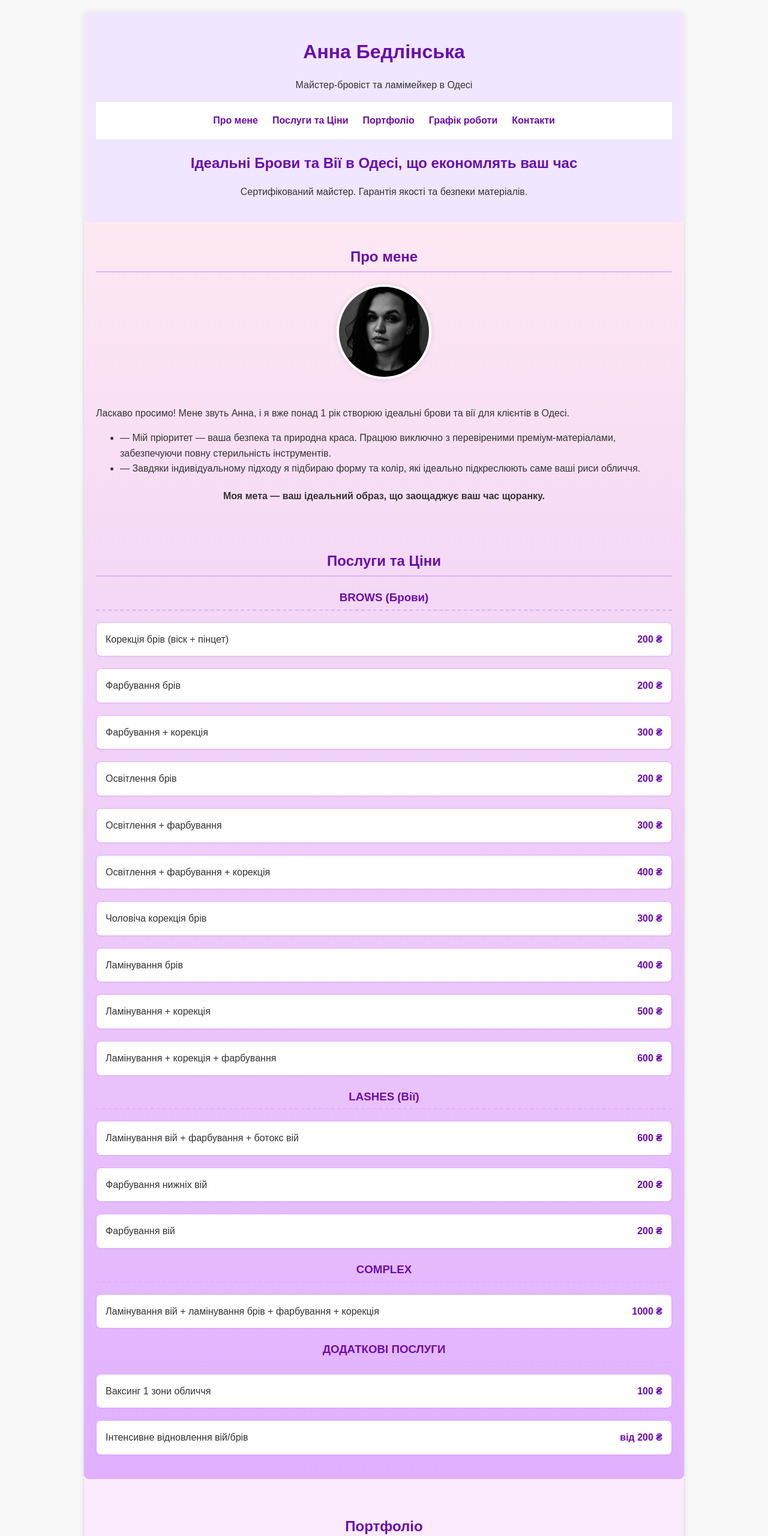
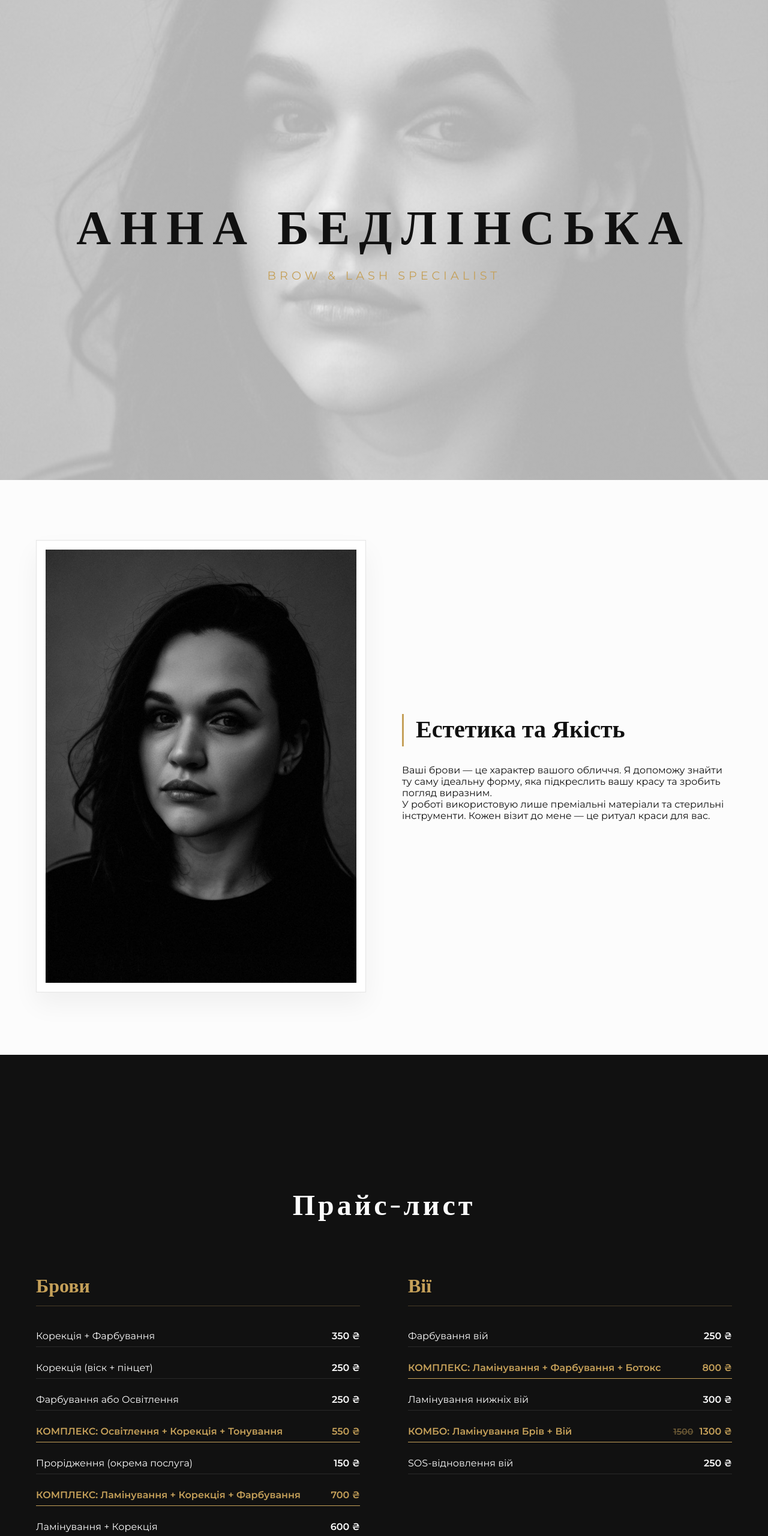
Before and after one commit to anna25bedlinskay-sketch/anna-brows-site, a plain HTML site: page index.htm in a window 1280 px wide. Shown: the top 2560 px of the page at 60% size. Drawn offline with Linux system fonts and the light colour scheme.

Commit message:
Add files via upload

```diff
--- a/index.htm
+++ b/index.htm
@@ -3,267 +3,285 @@
 <head>
     <meta charset="UTF-8">
     <meta name="viewport" content="width=device-width, initial-scale=1.0">
-    <title>Анна Бедлінська | Майстер-бровіст та ламімейкер в Одесі</title>
+    <title>ANNA BEDLINSKA | Brow & Lash Expert</title>
+    <link href="https://fonts.googleapis.com/css2?family=Cinzel:wght@400;700&family=Montserrat:wght@200;400;600&display=swap" rel="stylesheet">
     <style>
+        :root {
+            --dark: #111111;
+            --soft-white: #fcfcfc;
+            --accent-gold: #c5a059;
+            --light-gray: #e5e5e5;
+        }
+
+        * { margin: 0; padding: 0; box-sizing: border-box; }
+
         body {
-        font-family: Arial, sans-serif;
-        background-color: #f8f8f8;
-        color: #333;
-        line-height: 1.6;
-        margin: 0;
-        padding: 0;
+            font-family: 'Montserrat', sans-serif;
+            background-color: var(--soft-white);
+            color: var(--dark);
+            overflow-x: hidden;
         }
-    .container {
-        max-width: 1000px;
-        margin: 20px auto;
-        background-color: #fff;
-        padding: 0;
-        box-shadow: 0 0 10px rgba(0,0,0,0.1);
-        border-radius: 8px;
+
+        /* Тот самый эффектный первый экран */
+        header {
+            height: 100vh;
+            display: flex;
+            flex-direction: column;
+            justify-content: center;
+            align-items: center;
+            background: linear-gradient(rgba(255,255,255,0.7), rgba(255,255,255,0.7)), url('photo.jpg');
+            background-size: cover;
+            background-position: center;
+            background-attachment: fixed;
+            text-align: center;
+            animation: fadeIn 2s ease-in-out;
         }
-    /* Заголовок контейнера, де знаходиться ім'я */
-    .header-content {
-        background-color: #f0e6ff;
-        padding: 20px;
+
+        .main-title {
+            font-family: 'Cinzel', serif;
+            font-size: clamp(2.5rem, 8vw, 5rem);
+            letter-spacing: 15px;
+            text-transform: uppercase;
+            margin-bottom: 10px;
+        }
+
+        .sub-title {
+            font-size: 1.2rem;
+            letter-spacing: 6px;
+            text-transform: uppercase;
+            color: var(--accent-gold);
+        }
+
+        .section-container {
+            max-width: 1200px;
+            margin: 0 auto;
+            padding: 100px 20px;
+        }
+
+        .about-wrap {
+            display: grid;
+            grid-template-columns: 1fr 1fr;
+            gap: 60px;
+            align-items: center;
+        }
+
+        .about-img img {
+            width: 100%;
+            border: 1px solid var(--light-gray);
+            padding: 15px;
+            background: white;
+            box-shadow: 0 20px 40px rgba(0,0,0,0.05);
+        }
+
+        .about-text h2 {
+            font-family: 'Cinzel', serif;
+            font-size: 2.5rem;
+            margin-bottom: 30px;
+            border-left: 3px solid var(--accent-gold);
+            padding-left: 20px;
+        }
+
+        /* ПРАЙС НА ЧЕРНОМ */
+        .price-section {
+            background: var(--dark);
+            color: var(--soft-white);
+            padding: 120px 20px;
+        }
+
+        .price-title {
             text-align: center;
-        border-radius: 8px 8px 0 0;
+            font-family: 'Cinzel', serif;
+            font-size: 3rem;
+            margin-bottom: 80px;
+            letter-spacing: 5px;
         }
-    h1 {
-        color: #6a0dad;
-        margin-bottom: 5px;
+
+        .price-grid {
+            display: grid;
+            grid-template-columns: repeat(auto-fit, minmax(350px, 1fr));
+            gap: 80px;
         }
-    h2 {
-        color: #6a0dad;
-        border-bottom: 2px solid #e0b0ff;
-        padding-bottom: 5px;
-        margin-bottom: 20px;
-        text-align: center;
+
+        .price-cat-title {
+            font-family: 'Cinzel', serif;
+            font-size: 2rem;
+            color: var(--accent-gold);
+            margin-bottom: 40px;
+            border-bottom: 1px solid rgba(197, 160, 89, 0.3);
+            padding-bottom: 10px;
         }
-    h3 {
-        color: #6a0dad;
-        margin-top: 20px;
-    }
-    section {
-        padding: 20px;
-    }
-    /* Стили для навигации (МЕНЮ) */
-    nav {
-        text-align: center;
-        padding: 10px 0; /* Небольшие отступы для меню */
-        background-color: #fff; /* Фон меню */
-        border-bottom: 1px solid #eee;
-    }
-    nav ul {
-        list-style: none;
-        padding: 0;
-        margin: 0;
-        display: flex;
-        justify-content: center; /* Центрируем элементы меню */
-        flex-wrap: wrap; /* Для мобильных устройств */
-    }
-    nav ul li a {
-        color: #6a0dad;
-        text-decoration: none;
-        font-weight: bold;
-        padding: 8px 12px;
-        border-radius: 5px;
-        transition: background-color 0.3s;
-        display: block; /* Чтобы кликабельной была вся область */
-    }
-    nav ul li a:hover {
-        background-color: #e0b0ff;
-        color: #fff;
-    }
-    /* Стили для прайс-листа */
-    .price-list div {
-        border: 1px solid #e0b0ff;
-        padding: 15px;
-        margin-bottom: 20px;
-        border-radius: 8px;
-        background-color: #fff;
-        box-shadow: 0 1px 3px rgba(0,0,0,0.05);
-    }
+
         .price-item {
             display: flex;
             justify-content: space-between;
-        margin-bottom: 8px;
+            align-items: flex-end;
+            margin-bottom: 25px;
+            border-bottom: 1px solid rgba(255,255,255,0.1);
+            padding-bottom: 8px;
         }
-    .price-item span:last-child {
-        font-weight: bold;
-        color: #6a0dad;
+
+        .price-val {
+            font-weight: 600;
+            margin-left: 20px;
+            white-space: nowrap; /* Гривна не прыгает вниз */
         }
-    /* Стили для кнопки Instagram */
-    .insta-button {
+
+        .price-item.combo {
+            color: var(--accent-gold);
+            font-weight: 600;
+            border-bottom: 1px solid var(--accent-gold);
+        }
+
+        .old-p {
+            text-decoration: line-through;
+            opacity: 0.5;
+            font-size: 0.9rem;
+            margin-right: 10px;
+        }
+
+/* ГАЛЕРЕЯ ЦВЕТНАЯ */
+        .gallery-grid {
+            display: grid;
+            grid-template-columns: repeat(auto-fill, minmax(300px, 1fr));
+            gap: 20px;
+            margin-top: 50px;
+        }
+
+        .gallery-grid img {
+            width: 100%;
+            height: auto;
+            max-height: 600px;
+            object-fit: contain; /* Чтобы фото были видны полностью */
+            background: #fff;
+            transition: 0.5s;
+        }
+
+        /* Кнопка записи и контакты */
+        .cta-box {
+            text-align: center;
+            padding: 100px 20px;
+        }
+
+        .insta-btn {
             display: inline-block;
-        background-color: #9c27b0;
-        color: white !important;
-        padding: 12px 25px;
+            padding: 22px 60px;
+            border: 1px solid var(--dark);
+            color: var(--dark);
             text-decoration: none;
-        border-radius: 25px;
-        font-weight: bold;
-        transition: background-color 0.3s;
-        box-shadow: 0 4px 6px rgba(0,0,0,0.1);
+            text-transform: uppercase;
+            letter-spacing: 4px;
+            font-size: 0.9rem;
+            transition: 0.4s;
+            margin-bottom: 40px;
         }
-    .insta-button:hover {
-        background-color: #7b1fa2;
+
+        .insta-btn:hover { background: var(--dark); color: white; }
+
+        .phone-link {
+            font-family: 'Cinzel', serif;
+            font-size: 1.8rem;
+            color: var(--dark);
+            text-decoration: none;
+            letter-spacing: 2px;
+            font-weight: 700;
+            display: block;
+            margin-top: 10px;
         }
-    /* Стили для футера */
-    footer {
-        text-align: center;
-        padding: 15px;
-        background-color: #333;
-        color: #fff;
-        font-size: 0.9em;
-        border-radius: 0 0 8px 8px;
+
+        @keyframes fadeIn {
+            from { opacity: 0; transform: translateY(20px); }
+            to { opacity: 1; transform: translateY(0); }
         }
-    footer p {
-        margin: 0;
+
+        @media (max-width: 768px) {
+            .about-wrap { grid-template-columns: 1fr; }
+            .main-title { font-size: 2.2rem; letter-spacing: 5px; }
+            .gallery-grid { grid-template-columns: 1fr 1fr; }
         }
     </style>
 </head>
 <body>
-<div class="container">
 
-    <div class="header-content">
-        <h1>Анна Бедлінська</h1>
-        <p>Майстер-бровіст та ламімейкер в Одесі</p>
+<header>
+    <h1 class="main-title">Анна Бедлінська</h1>
+    <p class="sub-title">Brow & Lash Specialist</p>
+</header>
 
-        <nav>
-            <ul>
-                <li><a href="#about">Про мене</a></li>
-                <li><a href="#services">Послуги та Ціни</a></li>
-                <li><a href="#portfolio">Портфоліо</a></li>
-                <li><a href="#schedule">Графік роботи</a></li> <li><a href="#contact">Контакти</a></li>
-            </ul>
-        </nav>
-        <div style="margin-top: 20px;">
-            <h2 style="color: #6a0dad; border-bottom: none; padding-bottom: 0; margin-bottom: 0;">Ідеальні Брови та Вії в Одесі, що економлять ваш час</h2>
-<p>Сертифікований майстер. Гарантія якості та безпеки матеріалів.</p>
+<div class="section-container">
+    <div class="about-wrap">
+        <div class="about-img">
+            <img src="photo.jpg" alt="Анна">
+        </div>
+        <div class="about-text">
+            <h2>Естетика та Якість</h2>
+            <p>Ваші брови — це характер вашого обличчя. Я допоможу знайти ту саму ідеальну форму, яка підкреслить вашу красу та зробить погляд виразним.</p>
+            <p>У роботі використовую лише преміальні матеріали та стерильні інструменти. Кожен візит до мене — це ритуал краси для вас.</p>
+        </div>
     </div>
 </div>
 
-    <div style="background: linear-gradient(to bottom, #fde9f2, #e0b0ff); border-radius: 0 0 8px 8px; box-shadow: 0 2px 4px rgba(0,0,0,0.1);">
-<section id="about">
-            <h2>Про мене</h2>
-            <div style="text-align: center;">
-                <img src="photo.jpg" alt="Фото майстра Анни Бедлінської" style="width: 150px; height: 150px; border-radius: 50%; object-fit: cover; margin-bottom: 20px; border: 4px solid #fff; box-shadow: 0 0 10px rgba(0,0,0,0.1);">
+<section class="price-section">
+    <div class="section-container">
+        <h2 class="price-title">Прайс-лист</h2>
+        <div class="price-grid">
+            <div>
+                <h3 class="price-cat-title">Брови</h3>
+                <div class="price-item"><span>Корекція + Фарбування</span><span class="price-val">350 ₴</span></div>
+                <div class="price-item"><span>Корекція (віск + пінцет)</span><span class="price-val">250 ₴</span></div>
+                <div class="price-item"><span>Фарбування або Освітлення</span><span class="price-val">250 ₴</span></div>
+                <div class="price-item combo"><span>КОМПЛЕКС: Освітлення + Корекція + Тонування</span><span class="price-val">550 ₴</span></div>
+                <div class="price-item"><span>Прорідження (окрема послуга)</span><span class="price-val">150 ₴</span></div>
+                <div class="price-item combo"><span>КОМПЛЕКС: Ламінування + Корекція + Фарбування</span><span class="price-val">700 ₴</span></div>
+                <div class="price-item"><span>Ламінування + Корекція</span><span class="price-val">600 ₴</span></div>
+                <div class="price-item"><span>SOS-відновлення</span><span class="price-val">250 ₴</span></div>
+                <div class="price-item"><span>Чоловіча корекція</span><span class="price-val">350 ₴</span></div>
+                <div class="price-item"><span>Депіляція (одна зона)</span><span class="price-val">150 ₴</span></div>
+            </div>
+            <div>
+                <h3 class="price-cat-title">Вії</h3>
+                <div class="price-item"><span>Фарбування вій</span><span class="price-val">250 ₴</span></div>
+                <div class="price-item combo"><span>КОМПЛЕКС: Ламінування + Фарбування + Ботокс</span><span class="price-val">800 ₴</span></div>
+                <div class="price-item"><span>Ламінування нижніх вій</span><span class="price-val">300 ₴</span></div>
+                <div class="price-item combo"><span>КОМБО: Ламінування Брів + Вій</span><span class="price-val"><span class="old-p">1500</span>1300 ₴</span></div>
+                <div class="price-item"><span>SOS-відновлення вій</span><span class="price-val">250 ₴</span></div>
+            </div>
+        </div>
+    </div>
+</section>
+
+<div class="section-container">
+    <h2 class="price-title" style="color: black;">Портфоліо</h2>
+    <div class="gallery-grid">
+        <img src="work1.jpg" alt="Work">
+        <img src="work2.jpg" alt="Work">
+        <img src="work3.jpg" alt="Work">
+        <img src="work4.jpg" alt="Work">
+        <img src="work5.jpg" alt="Work">
+        <img src="work6.jpg" alt="Work">
+        <img src="work7.jpg" alt="Work">
+        <img src="work8.jpg" alt="Work">
+        <img src="work9.jpg" alt="Work">
+        <img src="work10.jpg" alt="Work">
+        <img src="work11.jpg" alt="Work">
+        <img src="work12.jpg" alt="Work">
+        <img src="work13.jpg" alt="Work">
+        <img src="work14.jpg" alt="Work">
+    </div>
 </div>
 
-            <p>Ласкаво просимо! Мене звуть Анна, і я вже понад 1 рік створюю ідеальні брови та вії для клієнтів в Одесі.</p>
-            <ul>
-                <li>— Мій пріоритет — ваша безпека та природна краса. Працюю виключно з перевіреними преміум-матеріалами, забезпечуючи повну стерильність інструментів.</li>
-                <li>— Завдяки індивідуальному підходу я підбираю форму та колір, які ідеально підкреслюють саме ваші риси обличчя.</li>
-            </ul>
-            <p style="text-align: center; font-weight: bold; margin-top: 20px;">Моя мета — ваш ідеальний образ, що заощаджує ваш час щоранку.</p>
-        </section>
+<div class="cta-box">
+    <a href="https://www.instagram.com/bedlinska_anna" class="insta-btn">Записатися в Instagram</a>
 
-        <section id="services">
-            <h2>Послуги та Ціни</h2>
-
-            <h3 style="text-align: center; border-bottom: 2px dashed #e0b0ff; padding-bottom: 5px;">BROWS (Брови)</h3>
-            <div class="price-list">
-                <div class="price-item"><span>Корекція брів (віск + пінцет)</span> <span>200 ₴</span></div>
-                <div class="price-item"><span>Фарбування брів</span> <span>200 ₴</span></div>
-                <div class="price-item"><span>Фарбування + корекція</span> <span>300 ₴</span></div>
-                <div class="price-item"><span>Освітлення брів</span> <span>200 ₴</span></div>
-                <div class="price-item"><span>Освітлення + фарбування</span> <span>300 ₴</span></div>
-                <div class="price-item"><span>Освітлення + фарбування + корекція</span> <span>400 ₴</span></div>
-                <div class="price-item"><span>Чоловіча корекція брів</span> <span>300 ₴</span></div>
-                <div class="price-item"><span>Ламінування брів</span> <span>400 ₴</span></div>
-                <div class="price-item"><span>Ламінування + корекція</span> <span>500 ₴</span></div>
-                <div class="price-item"><span>Ламінування + корекція + фарбування</span> <span>600 ₴</span></div>
+    <div>
+        <p style="font-size: 0.8rem; letter-spacing: 2px; text-transform: uppercase; color: #777;">Запис через месенджери:</p>
+        <a href="tel:+380992257611" class="phone-link">+38 (099) 225 76 11</a>
+        <p style="font-size: 0.7rem; letter-spacing: 3px; color: var(--accent-gold); margin-top: 5px; text-transform: uppercase;">Viber • Telegram</p>
+    </div>
 </div>
 
-            <h3 style="text-align: center; border-bottom: 2px dashed #e0b0ff; padding-bottom: 5px;">LASHES (Вії)</h3>
-            <div class="price-list">
-                <div class="price-item"><span>Ламінування вій + фарбування + ботокс вій</span> <span>600 ₴</span></div>
-                <div class="price-item"><span>Фарбування нижніх вій</span> <span>200 ₴</span></div>
-                <div class="price-item"><span>Фарбування вій</span> <span>200 ₴</span></div>
-            </div>
+<footer style="text-align: center; padding: 40px; font-size: 0.7rem; letter-spacing: 2px; color: #999;">
+    &copy; 2026 АННА БЕДЛІНСЬКА. УСІ ПРАВА ЗАХИЩЕНІ.
+</footer>
 
-            <h3 style="text-align: center; border-bottom: 2px dashed #e0b0ff; padding-bottom: 5px;">COMPLEX</h3>
-            <div class="price-list">
-                <div class="price-item"><span>Ламінування вій + ламінування брів + фарбування + корекція</span> <span>1000 ₴</span></div>
-            </div>
-<h3 style="text-align: center; border-bottom: 2px dashed #e0b0ff; padding-bottom: 5px;">ДОДАТКОВІ ПОСЛУГИ</h3>
-            <div class="price-list">
-                <div class="price-item"><span>Ваксинг 1 зони обличчя</span> <span>100 ₴</span></div>
-                <div class="price-item"><span>Інтенсивне відновлення вій/брів</span> <span>від 200 ₴</span></div>
-            </div>
-
-        </section>
-
-    </div>
-
-    <div style="background-color: #fceaff; padding-top: 20px; box-shadow: 0 2px 4px rgba(0,0,0,0.1); margin-bottom: 20px;">
-
-<section id="portfolio">
-            <h2>Портфоліо</h2>
-
-            <h3 style="text-align: center; color: #6a0dad; margin-top: 20px; border-bottom: 2px dashed #e0b0ff; padding-bottom: 5px;">РОБОТИ З БРОВАМИ</h3>
-<div style="display: flex; flex-wrap: wrap; justify-content: center; gap: 10px; margin-top: 15px;">
-                <img src="work1.jpg" alt="Брови 1" style="width: 100%; max-width: 250px; height: 250px; object-fit: cover; border-radius: 8px; box-shadow: 0 2px 4px rgba(0,0,0,0.1);">
-                <img src="work2.jpg" alt="Брови 2" style="width: 100%; max-width: 250px; height: 250px; object-fit: cover; border-radius: 8px; box-shadow: 0 2px 4px rgba(0,0,0,0.1);">
-                <img src="work3.jpg" alt="Брови 3" style="width: 100%; max-width: 250px; height: 250px; object-fit: cover; border-radius: 8px; box-shadow: 0 2px 4px rgba(0,0,0,0.1);">
-                <img src="work4.jpg" alt="Брови 4" style="width: 100%; max-width: 250px; height: 250px; object-fit: cover; border-radius: 8px; box-shadow: 0 2px 4px rgba(0,0,0,0.1);">
-                <img src="work5.jpg" alt="Брови 5" style="width: 100%; max-width: 250px; height: 250px; object-fit: cover; border-radius: 8px; box-shadow: 0 2px 4px rgba(0,0,0,0.1);">
-                <img src="work6.jpg" alt="Брови 6" style="width: 100%; max-width: 250px; height: 250px; object-fit: cover; border-radius: 8px; box-shadow: 0 2px 4px rgba(0,0,0,0.1);">
-                <img src="work7.jpg" alt="Брови 7" style="width: 100%; max-width: 250px; height: 250px; object-fit: cover; border-radius: 8px; box-shadow: 0 2px 4px rgba(0,0,0,0.1);">
-                <img src="work8.jpg" alt="Брови 8" style="width: 100%; max-width: 250px; height: 250px; object-fit: cover; border-radius: 8px; box-shadow: 0 2px 4px rgba(0,0,0,0.1);">
-            </div>
-
-            <h3 style="text-align: center; color: #6a0dad; margin-top: 40px; border-bottom: 2px dashed #e0b0ff; padding-bottom: 5px;">РОБОТИ З ВІЯМИ</h3>
-
-            <div style="display: flex; flex-wrap: wrap; justify-content: center; gap: 10px; margin-top: 15px;">
-                <img src="work9.jpg" alt="Вії 9" style="width: 100%; max-width: 250px; height: 250px; object-fit: cover; border-radius: 8px; box-shadow: 0 2px 4px rgba(0,0,0,0.1);">
-                <img src="work10.jpg" alt="Вії 10" style="width: 100%; max-width: 250px; height: 250px; object-fit: cover; border-radius: 8px; box-shadow: 0 2px 4px rgba(0,0,0,0.1);">
-                <img src="work11.jpg" alt="Вії 11" style="width: 100%; max-width: 250px; height: 250px; object-fit: cover; border-radius: 8px; box-shadow: 0 2px 4px rgba(0,0,0,0.1);">
-                <img src="work12.jpg" alt="Вії 12" style="width: 100%; max-width: 250px; height: 250px; object-fit: cover; border-radius: 8px; box-shadow: 0 2px 4px rgba(0,0,0,0.1);">
-                <img src="work13.jpg" alt="Вії 13" style="width: 100%; max-width: 250px; height: 250px; object-fit: cover; border-radius: 8px; box-shadow: 0 2px 4px rgba(0,0,0,0.1);">
-                <img src="work14.jpg" alt="Вії 14" style="width: 100%; max-width: 250px; height: 250px; object-fit: cover; border-radius: 8px; box-shadow: 0 2px 4px rgba(0,0,0,0.1);">
-            </div>
-
-            <p style="text-align: center; margin-top: 30px;">
-                <a href="https://www.instagram.com/bedlinska_anna" target="_blank" class="insta-button">
-                    БІЛЬШЕ РОБІТ В INSTAGRAM
-                </a>
-            </p>
-<div style="height: 20px;"></div>
-        </section>
-
-        <section id="schedule" style="padding: 20px; background-color: #f8f8f8; text-align: center;">
-            <h2>📅 Графік роботи (Прийом клієнтів)</h2>
-            <ul style="list-style: none; padding: 0; font-size: 1.2em; margin-top: 10px;">
-                <li style="margin: 5px 0;">Понеділок - Субота: 10:00 - 18:00</li>
-<li style="margin: 5px 0; color: #cc0000;">Неділя: Вихідний</li>
-            </ul>
-            <p style="font-weight: bold; margin-top: 15px;">
-                З радістю відповім на Ваші запитання! <br>
-                Для запису: оберіть послугу та напишіть мені у зручний месенджер!
-            </p>
-        </section>
-
-    </div>
-
-    <section id="contact" style="background-color: #f0e6ff; padding: 25px; border-radius: 0 0 8px 8px; box-shadow: 0 2px 4px rgba(0,0,0,0.1);">
-        <h2>Контакти</h2>
-
-        <h3 style="color: #6a0dad; margin-bottom: 20px;">Майстер Анна Бедлінська</h3>
-
-        <p style="margin-top: 10px;">🏠 Адреса: Мала Арнаутська 115а, Одеса</p>
-        <ul>
-            <li>
-                <a href="tel:+380992257611">📞 Viber/Telegram: +38 099 225 76 11</a>
-            </li>
-            <li>
-                <a href="https://www.instagram.com/bedlinska_anna" target="_blank">📸 Instagram: @bedlinska_anna</a>
-            </li>
-        </ul>
-    </section>
-</div>
-
-<footer>
-    <p>&copy; 2025 Анна Бедлінська. Усі права захищені.</p>
-</footer>
 </body>
 </html>
```
Also changed, not shown: work1.jpg, work10.jpg, work11.jpg, work12.jpg, work13.jpg, work14.jpg, work2.jpg, work3.jpg, work4.jpg, work5.jpg, work6.jpg, work7.jpg, work8.jpg, work9.jpg. Lines whose indentation alone changed are shown as unchanged.
